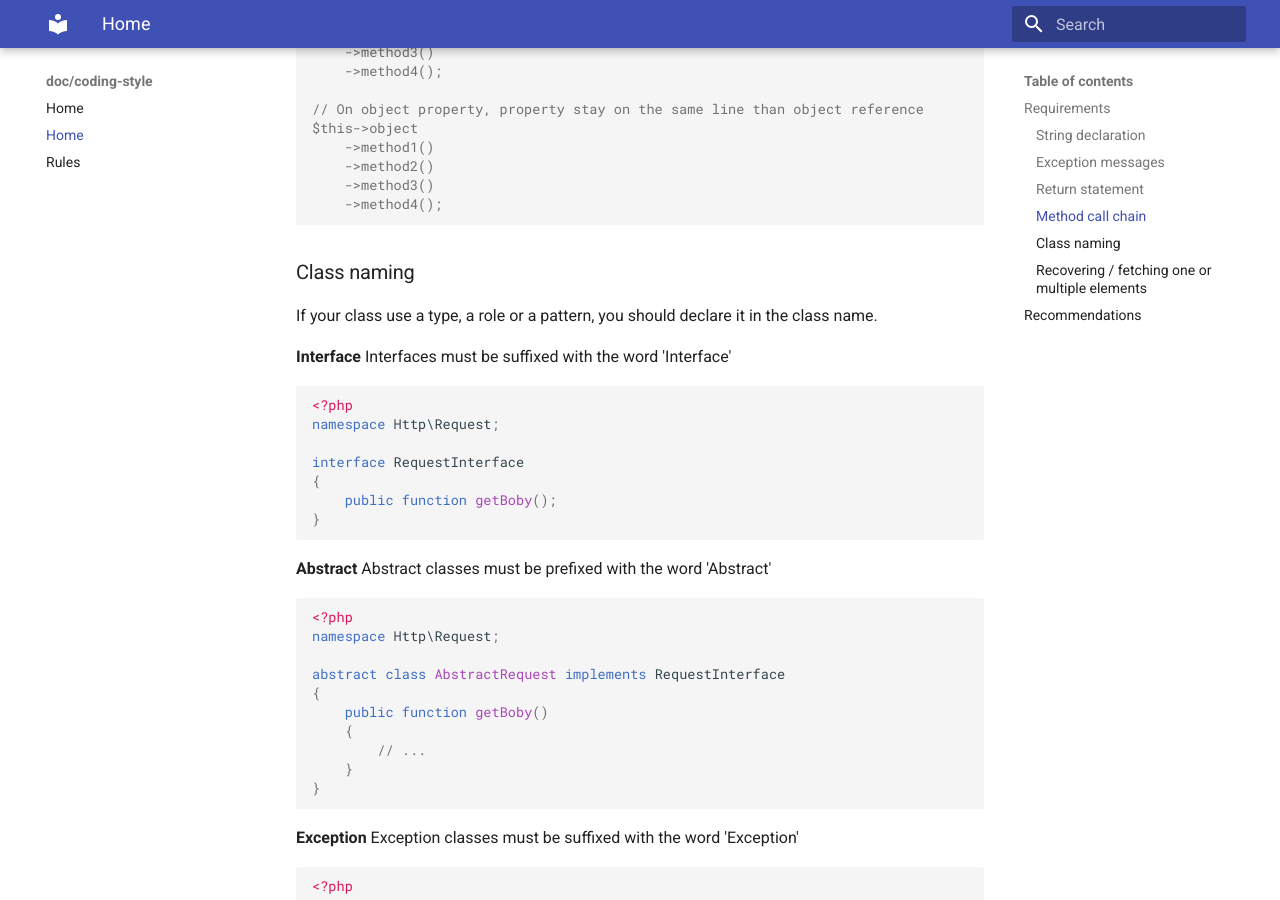
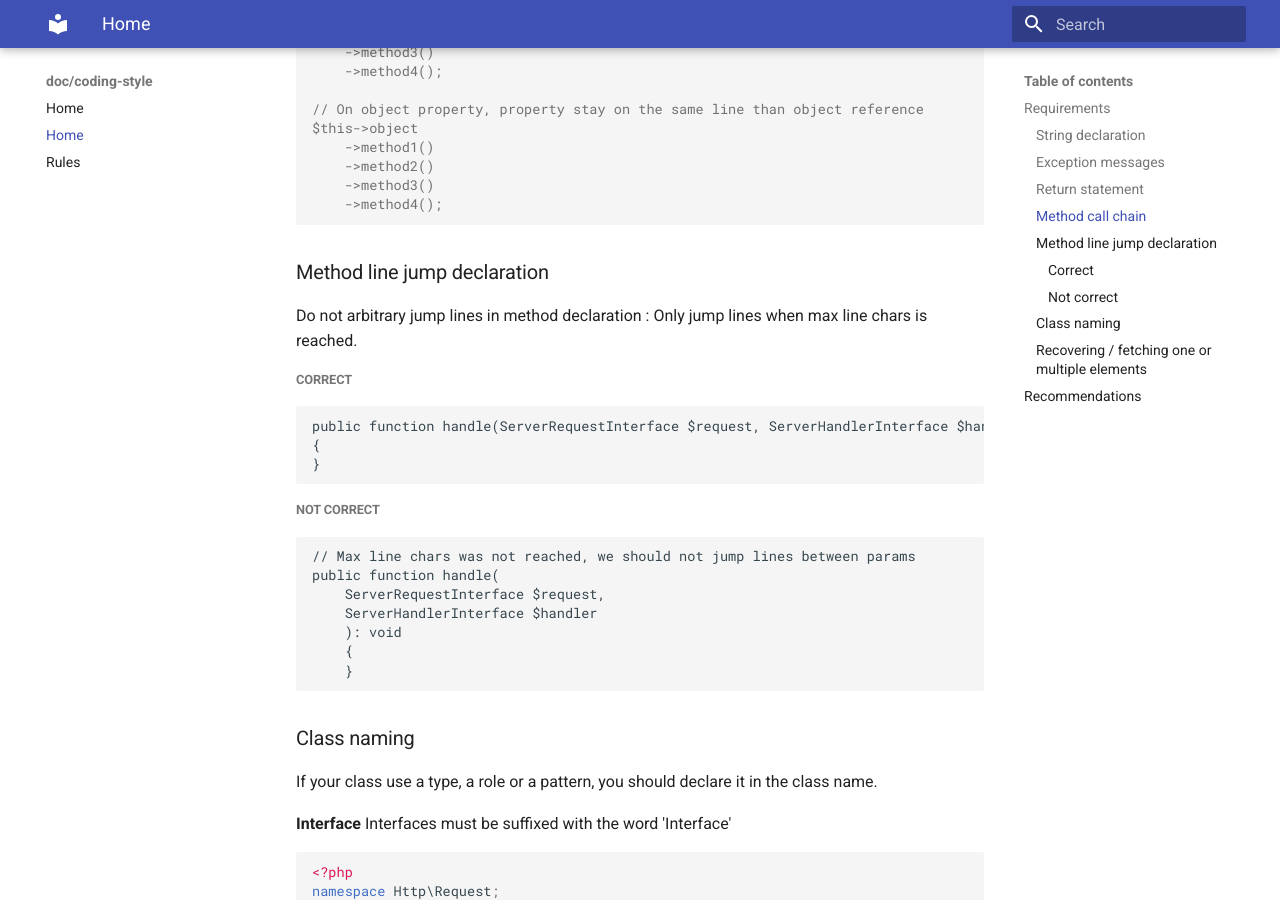
Before and after one commit to shoppingflux/coding-style-php, an MkDocs documentation site: the page built from docs/style.md, in a window 1280 px wide and 900 px high, scrolled down 1682 px. Built offline with MkDocs 1.6.1 and Material for MkDocs 9.7.7, drawn with Linux system fonts in a browser that asks for light colours.

Commit message:
Add requirments for line jump

````diff
--- a/docs/style.md
+++ b/docs/style.md
@@ -85,6 +85,29 @@ $this->object
     ->method4();
 ```
 
+### Method line jump declaration
+
+Do not arbitrary jump lines in method declaration : Only jump lines when max line chars is reached.
+
+##### Correct
+
+```php
+public function handle(ServerRequestInterface $request, ServerHandlerInterface $handler): void
+{
+}
+```
+##### Not correct
+
+```php
+// Max line chars was not reached, we should not jump lines between params
+public function handle(
+    ServerRequestInterface $request,
+    ServerHandlerInterface $handler
+    ): void
+    {
+    }
+```
+
 ### Class naming
 
 If your class use a type, a role or a pattern, you should declare it in the class name.
````
